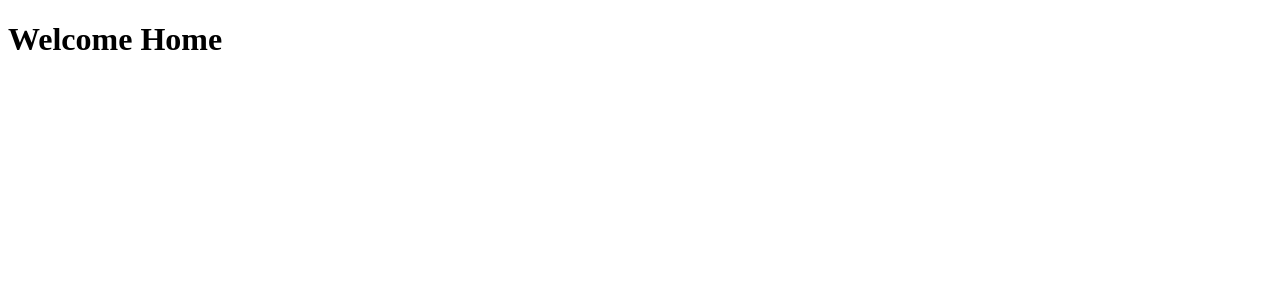
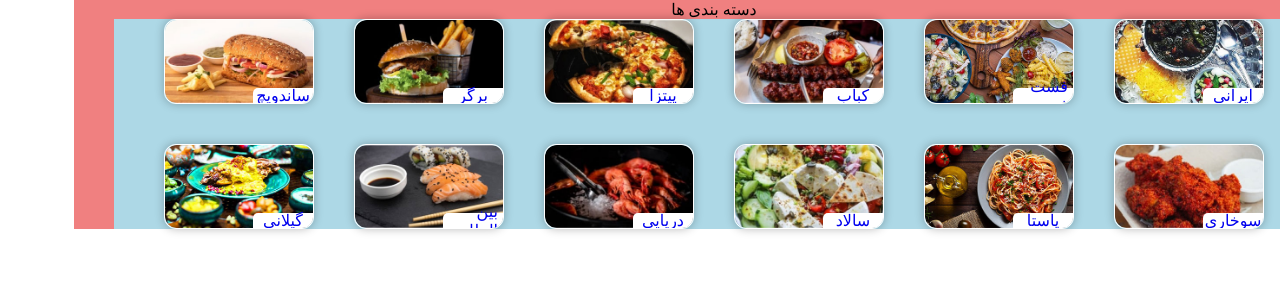
Before and after one commit to 1ReVEnGe1/SnappFood-Clone, a Next.js app in the folder snappfood/: page / in a window 1280 px wide. Shown: the top 300 px of the page. Built offline with nearby package versions, Linux system fonts and the light colour scheme.

Commit message:
list the main category
list the main category and add approximate style to them

```diff
--- /dev/null
+++ b/snappfood/src/app/global.css
@@ -0,0 +1,5 @@
+*{
+    padding: 0;
+    margin: 0;
+    box-sizing: border-box;
+}
--- a/snappfood/src/app/layout.js
+++ b/snappfood/src/app/layout.js
@@ -1,8 +1,8 @@
-
+import './global.css'
 export default function RootLayout({ children }) {
   return (
     <html lang="en">
-      <body >{children}</body>
+      <body dir="rtl" >{children}</body>
     </html>
   );
 }
--- /dev/null
+++ b/snappfood/src/app/mainPage.css
@@ -0,0 +1,61 @@
+
+.mainCatCon{
+    width: 100%;
+    display: flex;
+    justify-content: center;
+    align-items: center;
+    flex-direction: column;
+    background-color: lightcoral;
+}
+.mainCon{
+    /* width: 100%; */
+    max-width: 1200px;
+    display: flex;
+    justify-content: center;
+    gap: 40px;
+    flex-wrap: wrap;
+    background-color: lightblue;
+}
+.categoryCard{
+    border-radius: 0.75rem;
+    -webkit-border-radius: 0.75rem;
+    -moz-border-radius: 0.75rem;
+    -ms-border-radius: 0.75rem;
+    -o-border-radius: 0.75rem;
+    width: 150px;
+    height: 85px;
+    position: relative;
+    border: 1px solid white;
+    box-shadow: 0 0 10px #00000046;
+    overflow: hidden;
+}
+.categoryCard img {
+    width: 100%;
+    height: 100%;
+    object-fit: cover;
+    border-radius: inherit;
+    -webkit-border-radius: inherit;
+    -moz-border-radius: inherit;
+    -ms-border-radius: inherit;
+    -o-border-radius: inherit;
+}
+.categoryCard div{
+    position: absolute;
+    bottom: 0;
+    right: 0;
+    background-color: white;
+    width: 60px;
+    height: 15px;
+    display: flex;
+    justify-content: center;
+    align-items: center;
+    border-radius: 5px 0 0 0;
+    -webkit-border-radius: 5px 0 0 0;
+    -moz-border-radius: 5px 0 0 0;
+    -ms-border-radius: 5px 0 0 0;
+    -o-border-radius: 5px 0 0 0;
+    padding: 5px;
+}
+.categoryCard div p {
+    font-size: 1rem;
+}
--- a/snappfood/src/app/page.js
+++ b/snappfood/src/app/page.js
@@ -1,7 +1,25 @@
-
+import { CATEGORIES } from "@/data/database";
+import Image from "next/image";
+import './mainPage.css'
+import Link from "next/link";
 
 export default function Home() {
+
   return (
-    <h1>Welcome Home</h1>
+    <main className={'mainCatCon'} >
+      <p>دسته بندی ها</p>
+      <div className={'mainCon'} >
+        {
+          CATEGORIES.map( category => (
+            <Link href={`/`} className={'categoryCard'} >
+              <Image src={category.image} alt={category.title} />
+              <div >
+                <p>{category.title}</p>
+              </div>
+            </Link>
+          ) )
+        }
+      </div>
+    </main>
   )
 }
--- a/snappfood/src/data/database.js
+++ b/snappfood/src/data/database.js
@@ -11,66 +11,66 @@ import sandwiches from '../assets/website_image_sandwich_1.jpg'
 import seafoods from '../assets/website_image_seafood_1.jpg'
 import nuggets from '../assets/website_image_sokhari_1.jpg'
 
-export const CATEGORIESs = [, "فست فود", "کباب", "پیتزا", "برگر", "ساندویچ", "سوخاری", "پاستا", "سالاد", "دریایی", "بین الملل", "گیلانی"];
+
 export const CATEGORIES =[
     {
         id:1,
-        categoryName: "ایرانی",
+        title: "ایرانی",
         image:iraniFoods
     },
     {
         id:2,
-        categoryName: "فست فود",
+        title: "فست فود",
         image:fastfoods
     },
     {
         id:3,
-        categoryName: "کباب",
+        title: "کباب",
         image:kebabs
     },
     {
         id:4,
-        categoryName: "پیتزا",
+        title: "پیتزا",
         image:pizzas
     },
     {
         id:5,
-        categoryName: "برگر",
+        title: "برگر",
         image:burgers
     },
     {
         id:6,
-        categoryName: "ساندویچ",
+        title: "ساندویچ",
         image:sandwiches
     },
     {
         id:7,
-        categoryName: "سوخاری",
+        title: "سوخاری",
         image:nuggets
     },
     {
         id:8,
-        categoryName: "پاستا",
+        title: "پاستا",
         image:italyFoods
     },
     {
         id:9,
-        categoryName: "سالاد",
+        title: "سالاد",
         image:salads
     },
     {
         id:10,
-        categoryName: "دریایی",
+        title: "دریایی",
         image:seafoods
     },
     {
         id:11,
-        categoryName: "بین الملل",
+        title: "بین الملل",
         image:asianFoods
     },
     {
         id:12,
-        categoryName: "گیلانی",
+        title: "گیلانی",
         image:guilaniFoods
     },
 ]
```
